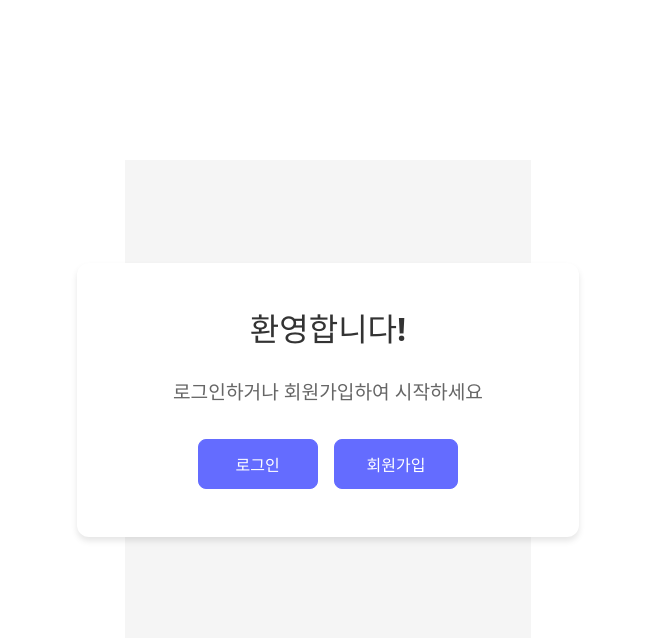
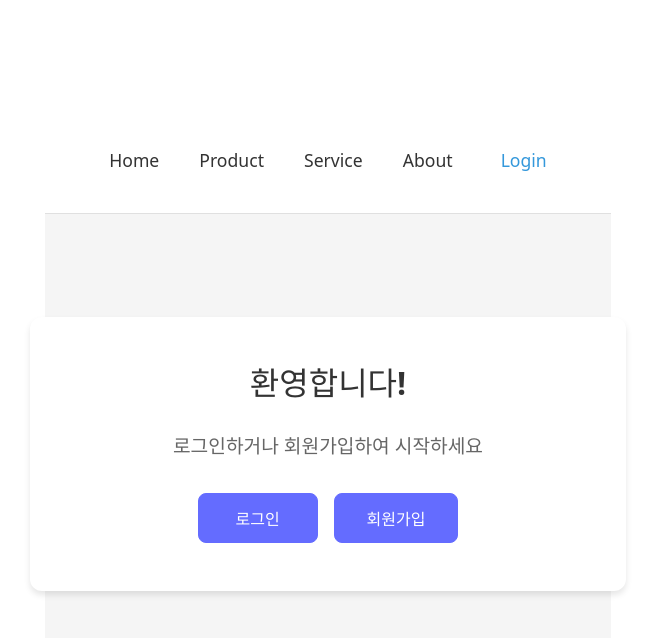
Before and after one commit to hongjeahwa-hjh/fe_with_session, a React (Vite) app: page / in a window 1280 px wide. Shown: the top 638 px of the page, without its empty margins (312-968 px from the left). Built offline with nearby package versions, Linux system fonts and the light colour scheme; no server answers.

Commit message:
fe_with_session2

```diff
--- a/src/App.jsx
+++ b/src/App.jsx
@@ -1,6 +1,6 @@
 import { useState, useEffect } from 'react'
 import './App.css'
-import { Routes, Route, useNavigate } from 'react-router-dom'
+import { Routes, Route, useNavigate, useLocation } from 'react-router-dom'
 import Signup from './pages/Signup'
 import Login from './pages/Login'
 import axios from 'axios'
@@ -16,6 +16,7 @@ function App() {
 
   const checkSession = async () => {
     try {
+      // 페이지 새로고침 시 세션 정보 확인
       const response = await axios.get('/api/user/session', {
         headers: {
           'Content-Type': 'application/json'
@@ -26,16 +27,31 @@ function App() {
       console.log('세션 확인 성공:', response.data);
 
       // 세션 정보가 있으면 사용자 정보 저장
+      // 응답 형식: { status: "success", message: "로그인 성공", data: { id, email, nick_name } }
       if (response.data && response.data.status === 'success' && response.data.data) {
         const userData = response.data.data;
+        // 로컬스토리지 사용하지 않고 메모리에만 저장
         setUser({
           id: userData.id,
           email: userData.email,
-          nick_name: userData.nick_name
+          nick_name: userData.nick_name // 로그인명으로 사용
         });
+      } else {
+        // 세션 정보가 없거나 형식이 맞지 않으면 null로 설정
+        setUser(null);
       }
     } catch (error) {
-      console.log('세션 없음 또는 만료됨');
+      // 세션 없음, 만료됨, 또는 서버 오류
+      if (error.response) {
+        // 서버에서 응답이 온 경우 (401, 403 등)
+        console.log('세션 없음 또는 만료됨:', error.response.status);
+      } else if (error.request) {
+        // 요청은 보냈지만 응답을 받지 못한 경우
+        console.log('세션 확인 요청 실패:', error.request);
+      } else {
+        // 요청 설정 중 오류가 발생한 경우
+        console.log('세션 확인 오류:', error.message);
+      }
       setUser(null);
     } finally {
       setLoading(false);
@@ -88,7 +104,7 @@ function App() {
               fontSize: '2rem',
               textAlign: 'center'
             }}>
-              {user.nick_name}님 환영합니다!
+              {user.nick_name || user.email || '사용자'}님 환영합니다!
             </h1>
             <div style={{
               display: 'flex',
@@ -257,6 +273,159 @@ function App() {
     )
   }
 
+  function Navigation() {
+    const navigate = useNavigate();
+
+    const navLinkStyle = {
+      color: '#333',
+      fontSize: '1.1em',
+      fontWeight: '500',
+      cursor: 'pointer',
+      textDecoration: 'none',
+      padding: '1em 0',
+      transition: 'color 0.3s',
+      backgroundColor: 'transparent',
+      border: 'none'
+    };
+
+    const rightLinkStyle = {
+      color: '#333',
+      fontSize: '1.1em',
+      cursor: 'pointer',
+      textDecoration: 'none',
+      padding: '1em 0',
+      transition: 'color 0.3s',
+      backgroundColor: 'transparent',
+      border: 'none'
+    };
+
+    return (
+      <nav style={{
+        backgroundColor: '#ffffff',
+        padding: '1.5rem 4rem',
+        borderBottom: '1px solid #e0e0e0',
+        display: 'flex',
+        justifyContent: 'space-between',
+        alignItems: 'center',
+        width: '100%',
+        boxSizing: 'border-box'
+      }}>
+        <div style={{
+          display: 'flex',
+          gap: '2.5rem',
+          alignItems: 'center',
+          marginRight: '3rem'
+        }}>
+          <button
+            onClick={() => navigate('/')}
+            style={navLinkStyle}
+            onMouseEnter={(e) => {
+              e.target.style.color = '#646cff';
+            }}
+            onMouseLeave={(e) => {
+              e.target.style.color = '#333';
+            }}
+          >
+            Home
+          </button>
+          <button
+            onClick={() => navigate('/product')}
+            style={navLinkStyle}
+            onMouseEnter={(e) => {
+              e.target.style.color = '#646cff';
+            }}
+            onMouseLeave={(e) => {
+              e.target.style.color = '#333';
+            }}
+          >
+            Product
+          </button>
+          <button
+            onClick={() => navigate('/service')}
+            style={navLinkStyle}
+            onMouseEnter={(e) => {
+              e.target.style.color = '#646cff';
+            }}
+            onMouseLeave={(e) => {
+              e.target.style.color = '#333';
+            }}
+          >
+            Service
+          </button>
+          <button
+            onClick={() => navigate('/about')}
+            style={navLinkStyle}
+            onMouseEnter={(e) => {
+              e.target.style.color = '#646cff';
+            }}
+            onMouseLeave={(e) => {
+              e.target.style.color = '#333';
+            }}
+          >
+            About
+          </button>
+        </div>
+        <div style={{
+          display: 'flex',
+          gap: '1rem',
+          alignItems: 'center'
+        }}>
+          {user && (
+            <>
+              <span style={{
+                color: '#333',
+                fontSize: '1.1em',
+                fontWeight: '500'
+              }}>
+                {user.nick_name || user.email || '사용자'}
+              </span>
+              <span style={{
+                color: '#ccc',
+                fontSize: '1.1em',
+                margin: '0 0.5rem'
+              }}>
+                |
+              </span>
+            </>
+          )}
+          {user ? (
+            <button
+              onClick={handleLogout}
+              style={{
+                ...rightLinkStyle,
+                color: '#e74c3c'
+              }}
+              onMouseEnter={(e) => {
+                e.target.style.color = '#c0392b';
+              }}
+              onMouseLeave={(e) => {
+                e.target.style.color = '#e74c3c';
+              }}
+            >
+              Logout
+            </button>
+          ) : (
+            <button
+              onClick={() => navigate('/login')}
+              style={{
+                ...rightLinkStyle,
+                color: '#3498db'
+              }}
+              onMouseEnter={(e) => {
+                e.target.style.color = '#2980b9';
+              }}
+              onMouseLeave={(e) => {
+                e.target.style.color = '#3498db';
+              }}
+            >
+              Login
+            </button>
+          )}
+        </div>
+      </nav>
+    );
+  }
+
   // 로딩 중일 때
   if (loading) {
     return (
@@ -272,12 +441,20 @@ function App() {
     );
   }
 
+  const location = useLocation();
+  const isSignupPage = location.pathname === '/signup';
+  const isLoginPage = location.pathname === '/login';
+  const hideNavigation = isSignupPage || isLoginPage;
+
   return (
-    <Routes>
-      <Route path="/" element={<Home />}></Route>
-      <Route path="/signup" element={<Signup />}></Route>
-      <Route path="/login" element={<Login user={user} setUser={setUser} />}></Route>
-    </Routes>
+    <>
+      {!hideNavigation && <Navigation />}
+      <Routes>
+        <Route path="/" element={<Home />}></Route>
+        <Route path="/signup" element={<Signup />}></Route>
+        <Route path="/login" element={<Login user={user} setUser={setUser} />}></Route>
+      </Routes>
+    </>
   )
 }
 
```
Also changed, not shown: src/pages/LoginEx.jsx (added, +104 -0 lines), src/AppEx.css (added), src/AppEx.jsx (added), src/context/AuthContext.js (added), src/context/AuthContext.jsx (added), src/context/AuthContextEx.jsx (added), src/hooks/useAuth.js (added), src/pages/Home.jsx (added), src/pages/Login3.jsx (added), src/pages/SignupEx.css (added), src/pages/SignupEx.jsx (added).
